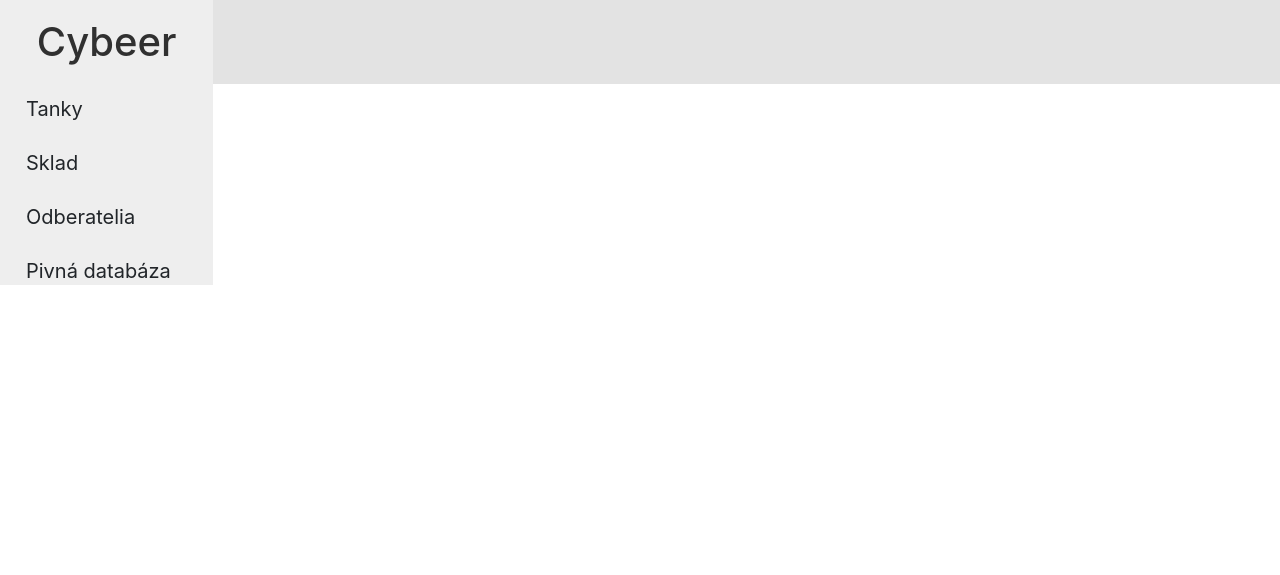
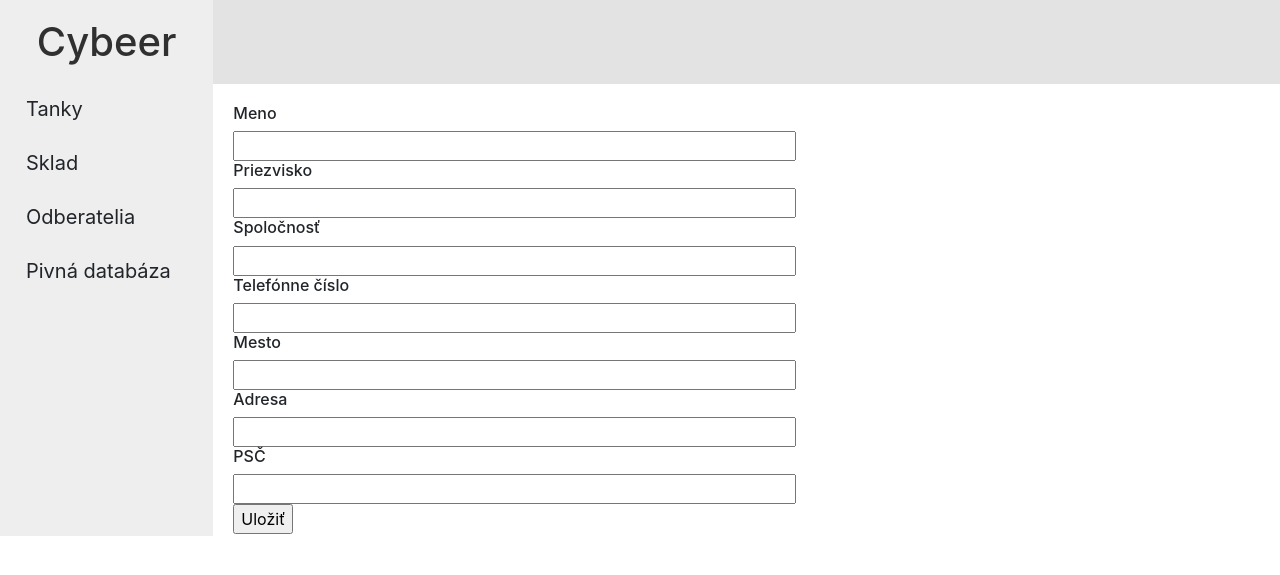
Before and after one commit to hybero/cybeer, a CodeIgniter app: page /cybeer/index.php/clients/create in a window 1280 px wide. Shown: the top 575 px of the page. Run offline with CodeIgniter, Linux system fonts and the light colour scheme; some libraries are stand-ins or nearby versions.

Commit message:
Add client

```diff
--- a/application/controllers/clients.php
+++ b/application/controllers/clients.php
@@ -21,9 +21,29 @@ class Clients extends CI_Controller {
 
     public function create()
     {
-        $this->load->view('templates/header');
-        $this->load->view('clients/create');
-        $this->load->view('templates/footer');
+        $this->load->helper('form');
+        $this->load->library('form_validation');
+
+        $data['title'] = 'Pridať nového užívateľa';
+        $data['user'] = ['id'=>1];
+
+        $this->form_validation->set_rules('name', 'Meno', 'required');
+        $this->form_validation->set_rules('surname', 'Priezvisko', 'required');
+
+        if ($this->form_validation->run() === FALSE)
+        {
+            $this->load->view('templates/header', $data);
+            $this->load->view('clients/create_client');
+            $this->load->view('templates/footer');
+
+        }
+        else
+        {
+            $this->clients_model->set_clients();
+            $this->load->view('templates/header', $data);
+            $this->load->view('clients/create_client_success');
+            $this->load->view('templates/footer');
+        }
     }
 
     public function view($id = NULL)
--- a/application/models/Clients_model.php
+++ b/application/models/Clients_model.php
@@ -31,8 +31,8 @@ class Clients_model extends CI_Model {
             'surname' => $this->input->post('surname'),
             'phone' => $this->input->post('phone'),
             'company' => $this->input->post('company'),
+            'town' => $this->input->post('town'),
             'address' => $this->input->post('address'),
-            'time' => $this->input->post('time'),
             'postcode' => $this->input->post('postcode'),
             'user_id' => $this->input->post('user_id'),
         );
@@ -40,9 +40,9 @@ class Clients_model extends CI_Model {
         return $this->db->insert('clients', $data);
     }
 
-    public function update_client($clent)
+    public function update_client($client)
     {
-        $this->db->update('clients', $clent, array('id' => $clent['id']));
+        $this->db->update('clients', $client, array('id' => $client['id']));
     }
 
 }
--- /dev/null
+++ b/application/views/clients/create_client.php
@@ -0,0 +1,33 @@
+<?php echo validation_errors(); ?>
+
+<?php
+$attributes = array('class' => 'cast-tank-form', 'id' => 'cast-tank-form');
+echo form_open('clients/create', $attributes);
+?>
+
+<input type="hidden" name="user_id" value="<?php echo $user['id']; ?>" size="50" />
+
+<h6>Meno</h6>
+<input type="text" name="name" value="" size="50" />
+
+<h6>Priezvisko</h6>
+<input type="text" name="surname" value="" size="50" />
+
+<h6>Spoločnosť</h6>
+<input type="text" name="company" value="" size="50" />
+
+<h6>Telefónne číslo</h6>
+<input type="text" name="phone" value="" size="50" />
+
+<h6>Mesto</h6>
+<input type="text" name="town" value="" size="50" />
+
+<h6>Adresa</h6>
+<input type="text" name="address" value="" size="50" />
+
+<h6>PSČ</h6>
+<input type="text" name="postcode" value="" size="50" />
+
+<div><input type="submit" value="Uložiť" /></div>
+
+</form>
--- /dev/null
+++ b/application/views/clients/create_client_success.php
@@ -0,0 +1,6 @@
+
+<h5>Klient bol úspešne uložený!</h5>
+
+<script>
+    setTimeout(function(){window.location.href='<?php echo site_url('clients/index'); ?>'},3000);
+</script>
--- a/application/views/tanks/cast_tank_form.php
+++ b/application/views/tanks/cast_tank_form.php
@@ -13,7 +13,6 @@ echo form_open('tanks/cast_tank/' . $casting_tank['id'], $attributes);
 <h5>Mnozstvo</h5>
 <input type="text" name="amount" value="" size="50" />
 
-<a href="<?php echo site_url('tanks/index'); ?>"
 <div><input type="submit" value="Preliať" /></div>
 
 </form>
```
Also changed, not shown: application/views/clients/create.php (deleted).
